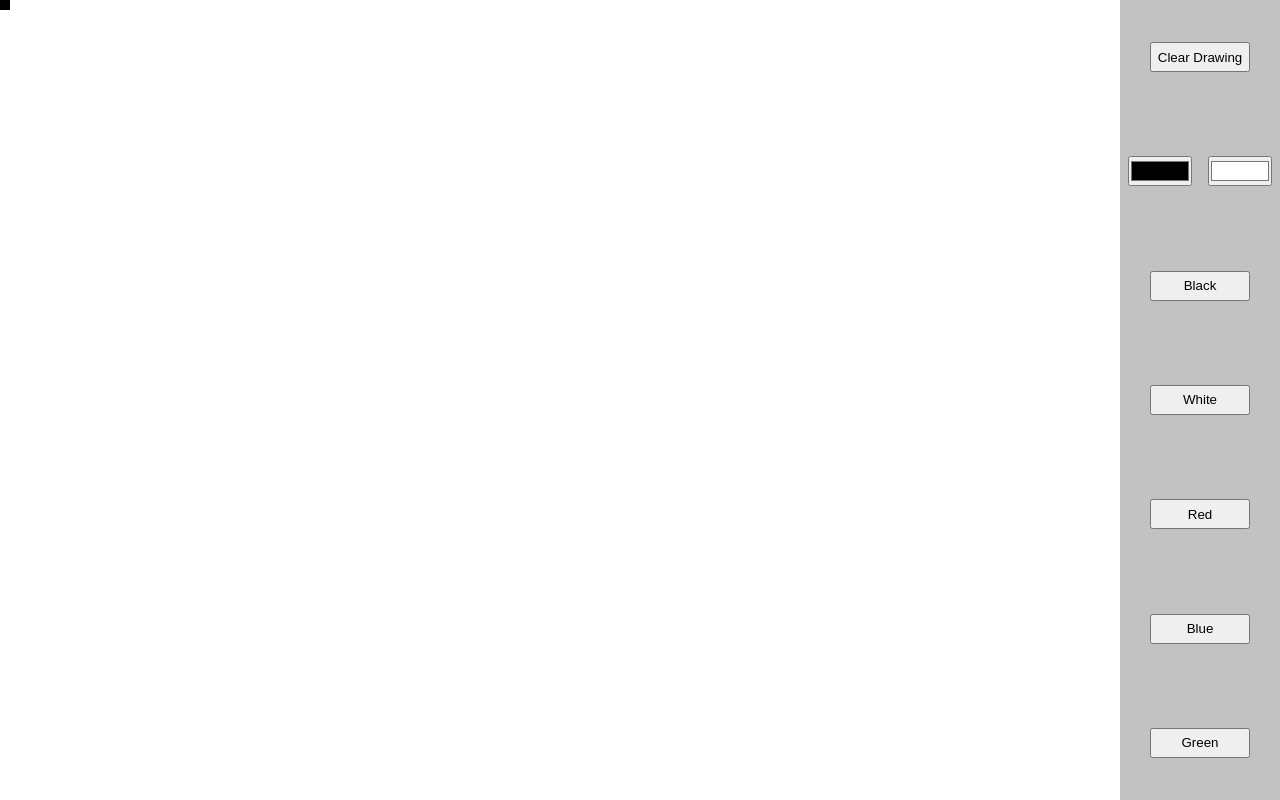
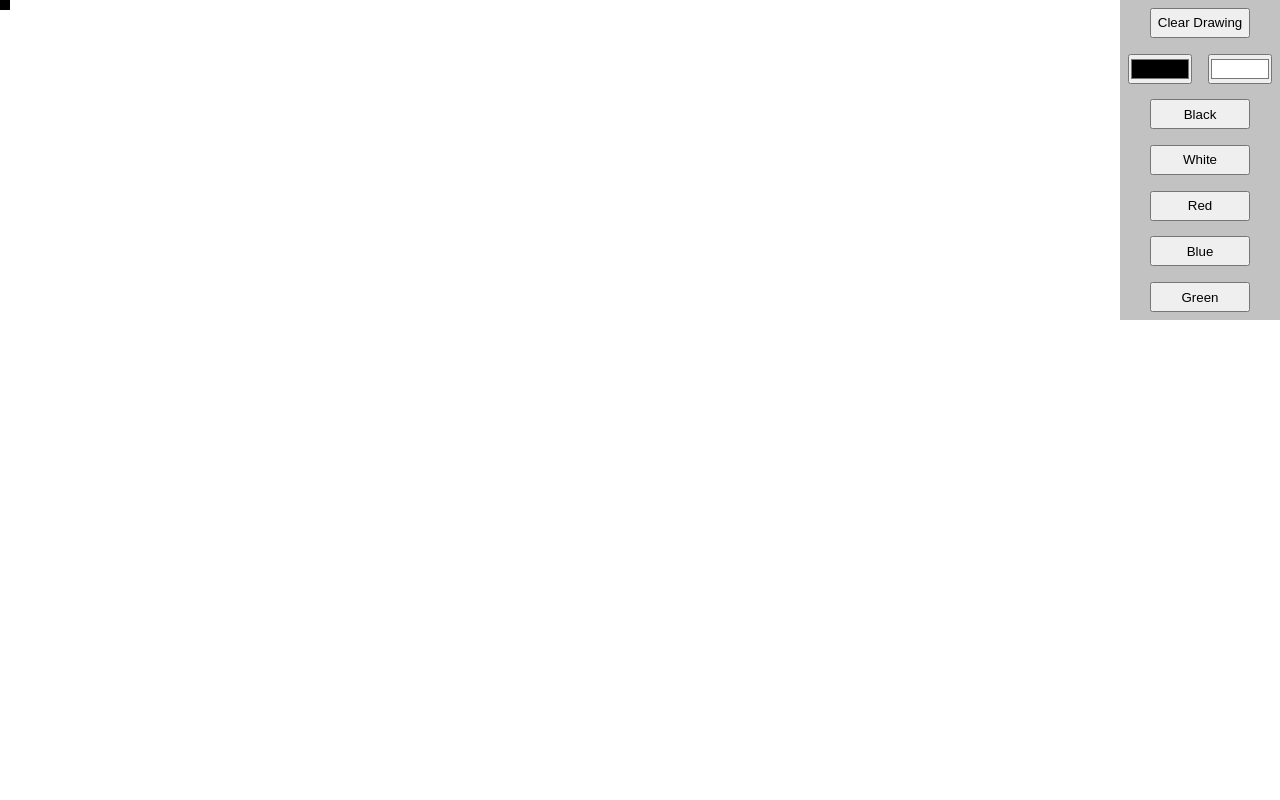
Before and after one commit to mattycare/pod, a plain HTML site: page pod.html in a window 1280 px wide. Drawn offline with Linux system fonts and the light colour scheme.

Commit message:
Changed the height
changed the height of the palette

```diff
--- a/style.css
+++ b/style.css
@@ -15,7 +15,7 @@ div > div {
 
 #palette {
     background: #c2c2c2;
-    height: 50em;
+    height: 20em;
     width: 10em;
     position: absolute;
     right: 0;
```
